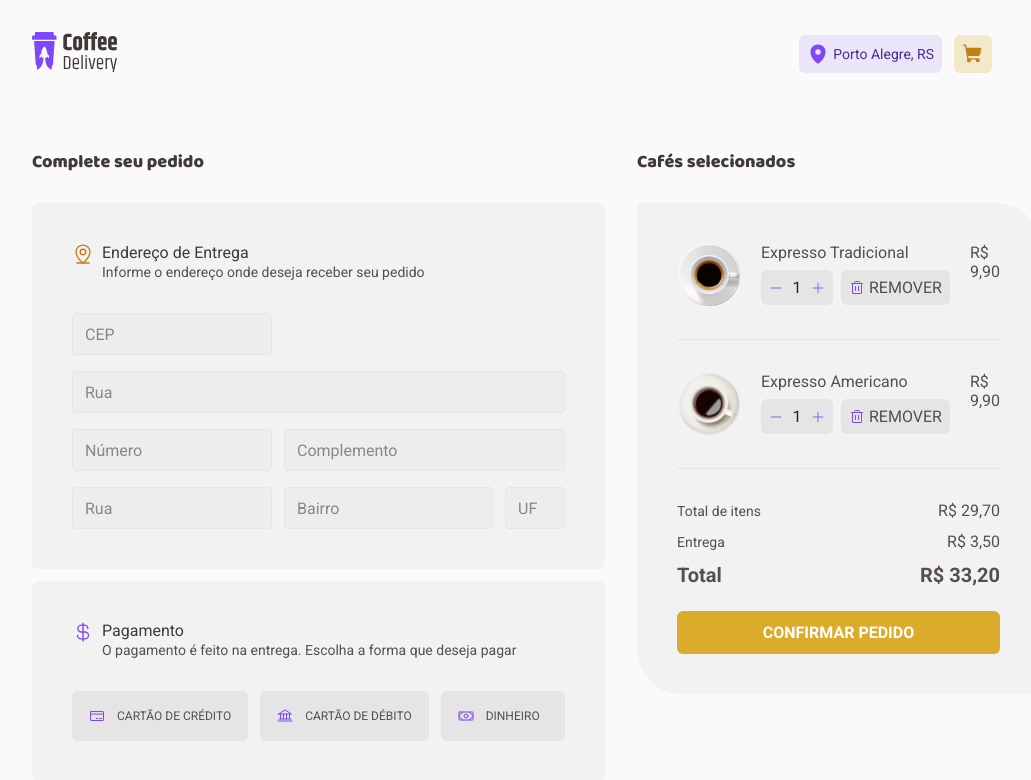
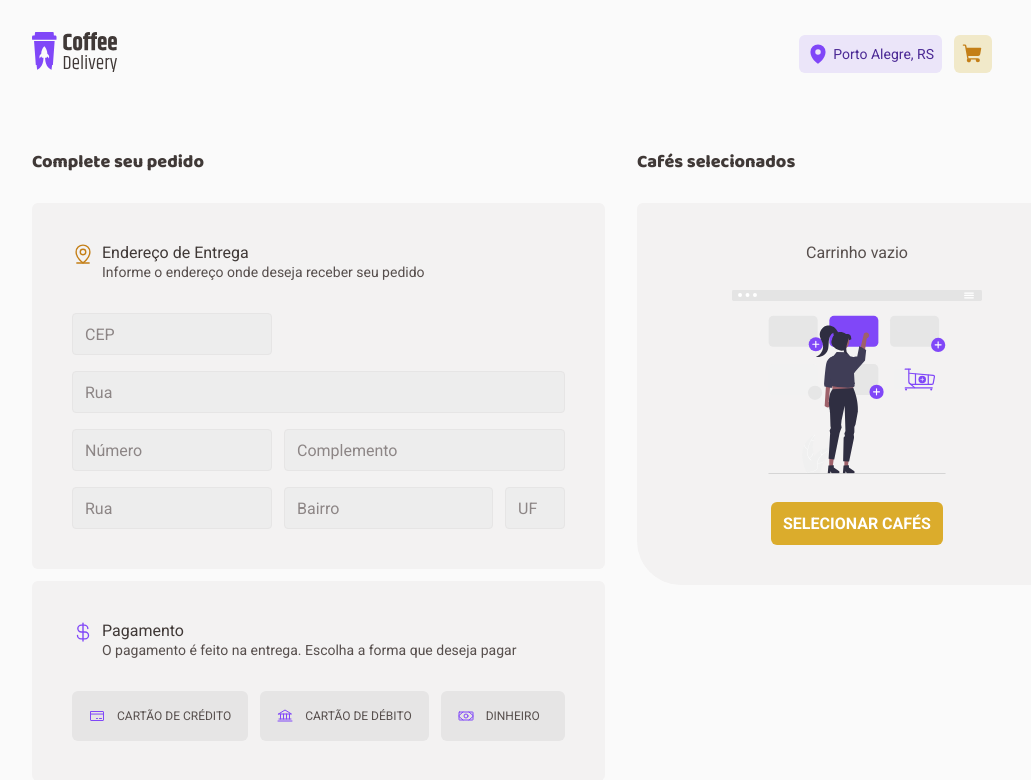
Before and after one commit to hernanytec/ignite-react-coffee-delivery, a React (Vite) app: page /checkout in a window 1280 px wide. Shown: the top 780 px of the page, without its empty margins (128-1159 px from the left). Built offline with nearby package versions, Linux system fonts and the light colour scheme.

Commit message:
feat: create empty state and consuming data from state in checkout page

```diff
--- a/src/pages/Checkout/components/SelectedCoffees/components/SelectedCoffee/index.tsx
+++ b/src/pages/Checkout/components/SelectedCoffees/components/SelectedCoffee/index.tsx
@@ -11,9 +11,19 @@ import {
 
 interface SelectedCoffeeProps {
   coffee: CoffeeProps
+  counter: number
+  onIncrement: () => void
+  onDecrement: () => void
+  onRemove: () => void
 }
 
-export function SelectedCoffee({ coffee }: SelectedCoffeeProps) {
+export function SelectedCoffee({
+  coffee,
+  counter,
+  onIncrement,
+  onDecrement,
+  onRemove,
+}: SelectedCoffeeProps) {
   return (
     <SelectedCoffeeContainer>
       <img src={coffee.image} alt="" />
@@ -22,9 +32,13 @@ export function SelectedCoffee({ coffee }: SelectedCoffeeProps) {
         <span>{coffee.name}</span>
 
         <ActionButtons>
-          <Counter value={1} onDecrement={() => {}} onIncrement={() => {}} />
+          <Counter
+            value={counter}
+            onDecrement={() => onDecrement()}
+            onIncrement={() => onIncrement()}
+          />
 
-          <RemoveButtonContainer>
+          <RemoveButtonContainer onClick={onRemove}>
             <Trash className="icon" />
             Remover
           </RemoveButtonContainer>
@@ -32,7 +46,7 @@ export function SelectedCoffee({ coffee }: SelectedCoffeeProps) {
       </ActionsContainer>
 
       <div>
-        <span>R$ {formatMoney(coffee.price)}</span>
+        <span>R$ {formatMoney(coffee.price * counter)}</span>
       </div>
     </SelectedCoffeeContainer>
   )
--- a/src/pages/Checkout/components/SelectedCoffees/index.tsx
+++ b/src/pages/Checkout/components/SelectedCoffees/index.tsx
@@ -1,28 +1,63 @@
+import { useContext } from 'react'
 import { NavLink } from 'react-router-dom'
-import { coffeesData } from '../../../../mocks/coffeeList'
+import EmptyCart from '../../../../assets/empty-cart.svg'
+import { OrderContext } from '../../../../contexts/OrderContext'
+import { formatMoney } from '../../../../utils/formatters'
 import { SelectedCoffee } from './components/SelectedCoffee'
 import {
   ConfirmOrderButton,
+  EmptyCartContainer,
   PriceInformationContainer,
   PriceItem,
   PriceTotal,
   SelectedCoffeesContainer,
   SelectedProductsListFooter,
 } from './styles'
+
 export function SelectedCoffees() {
-  const coffees = coffeesData.slice(0, 2)
+  const {
+    cartList,
+    incrementItemInCart,
+    decrementItemInCart,
+    removeItemFromCart,
+  } = useContext(OrderContext)
+
+  const totalItemsCost = cartList.reduce(
+    (acc, cartItem) => acc + cartItem.coffee.price * cartItem.counter,
+    0,
+  )
 
   return (
     <SelectedCoffeesContainer>
-      {coffees.map((coffee) => (
-        <SelectedCoffee key={coffee.id} coffee={coffee} />
-      ))}
+      {cartList.length > 0 ? (
+        cartList.map(({ coffee, counter }) => (
+          <SelectedCoffee
+            key={coffee.id}
+            coffee={coffee}
+            counter={counter}
+            onIncrement={() => incrementItemInCart(coffee.id)}
+            onDecrement={() => decrementItemInCart(coffee.id)}
+            onRemove={() => removeItemFromCart(coffee.id)}
+          />
+        ))
+      ) : (
+        <EmptyCartContainer>
+          <span>Carrinho vazio</span>
 
+          <img src={EmptyCart} alt="" />
+
+          <NavLink to="/">
+            <ConfirmOrderButton>Selecionar cafés</ConfirmOrderButton>
+          </NavLink>
+        </EmptyCartContainer>
+      )}
+
+      {cartList.length > 0 && (
         <SelectedProductsListFooter>
           <PriceInformationContainer>
             <PriceItem>
               <span>Total de itens</span>
-            <span>R$ 29,70</span>
+              <span>{formatMoney(totalItemsCost)}</span>
             </PriceItem>
 
             <PriceItem>
@@ -32,7 +67,7 @@ export function SelectedCoffees() {
 
             <PriceTotal>
               <span>Total</span>
-            <span>R$ 33,20</span>
+              <span>{formatMoney(totalItemsCost)}</span>
             </PriceTotal>
           </PriceInformationContainer>
 
@@ -40,6 +75,7 @@ export function SelectedCoffees() {
             <ConfirmOrderButton>Confirmar pedido</ConfirmOrderButton>
           </NavLink>
         </SelectedProductsListFooter>
+      )}
     </SelectedCoffeesContainer>
   )
 }
--- a/src/pages/Checkout/components/SelectedCoffees/styles.ts
+++ b/src/pages/Checkout/components/SelectedCoffees/styles.ts
@@ -7,6 +7,7 @@ export const SelectedCoffeesContainer = styled.div`
   border-top-right-radius: 44px;
   border-bottom-right-radius: 6px;
   border-bottom-left-radius: 44px;
+  min-width: 440px;
 `
 
 export const SelectedProductsListFooter = styled.div`
@@ -58,3 +59,16 @@ export const ConfirmOrderButton = styled.button`
     background-color: ${(props) => props.theme.colors['yellow-dark']};
   }
 `
+
+export const EmptyCartContainer = styled.div`
+  display: flex;
+  flex-direction: column;
+  gap: 16px;
+  align-items: center;
+  justify-content: center;
+
+  img {
+    padding: 12px 0;
+    width: 250px;
+  }
+`
```
Also changed, not shown: src/assets/empty-cart.svg (added). Lines whose indentation alone changed are shown as unchanged.
